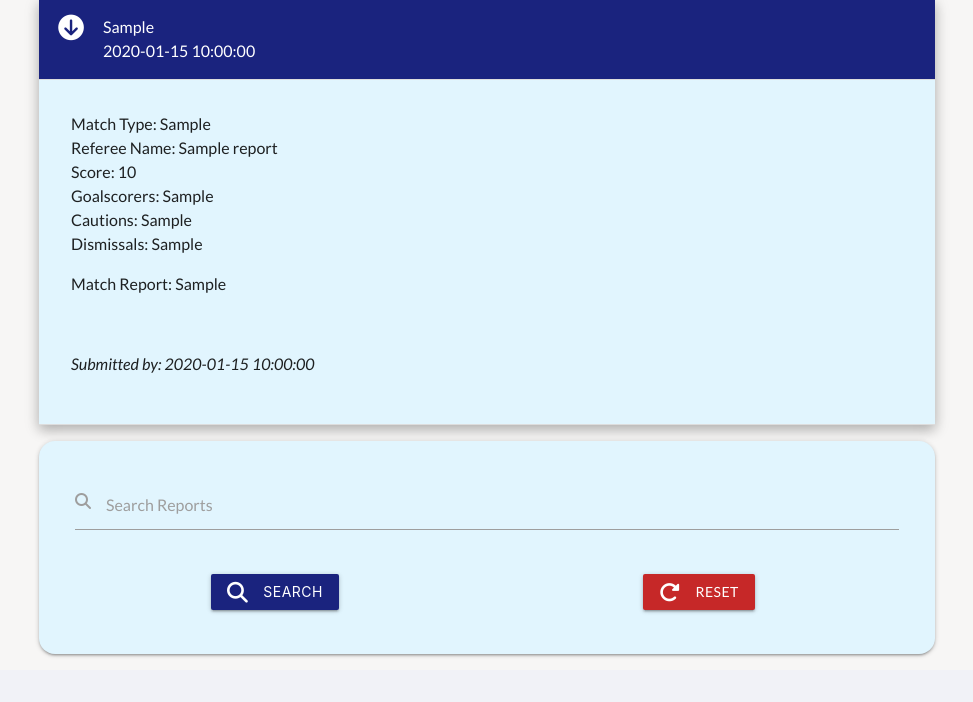
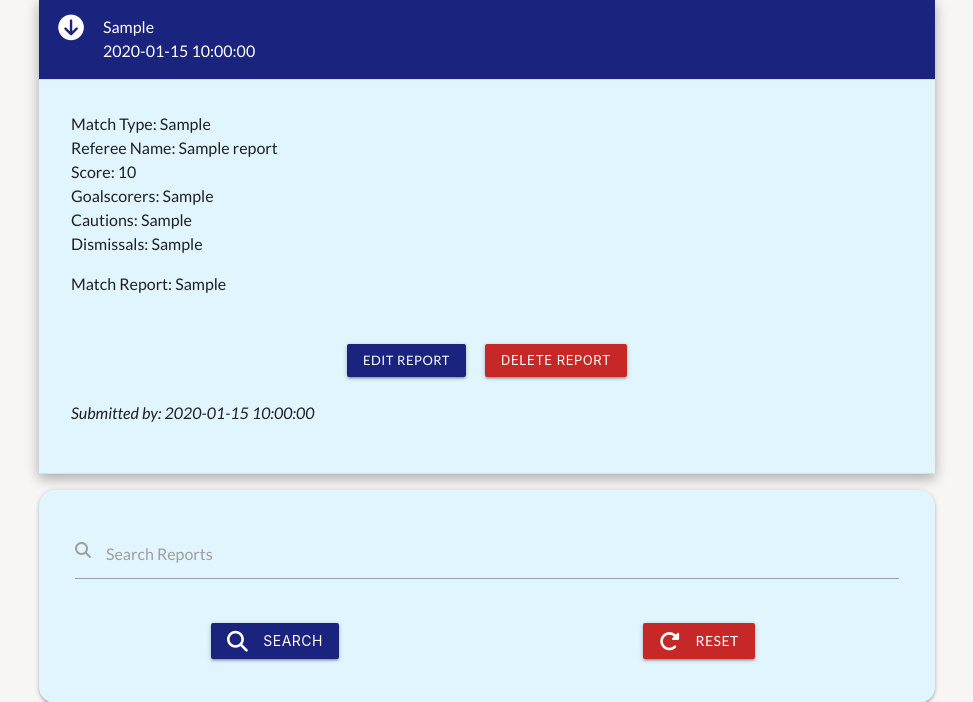
Before and after one commit to adamparker75/Ref_Report, a Flask app: page /admin_search in a window 1280 px wide, after a click that opens the changed part. Shown: the part 502-1204 px from the top of the page, without its empty margins (153-1126 px from the left). Before the commit the page ends 1159 px from the top, so only its background shows below. Run offline with Flask 2, Linux system fonts and the light colour scheme; a database or web service that is not in the repository returns one stand-in record (values such as "Sample title"); some libraries are stand-ins or nearby versions.

Commit message:
Changes so only logged in users can edit and delete reports

```diff
--- a/app.py
+++ b/app.py
@@ -17,34 +17,41 @@ app.secret_key = os.environ.get("SECRET_KEY")
 
 mongo = PyMongo(app)
 
+ADMIN_USERNAME = "admin"
+
+
+# --------- Helpers -----------
+def is_admin() -> bool:
+    user = session.get('user')
+    return user and user == ADMIN_USERNAME
+
+
+def is_logged_in():
+    return session.get('user')
+
 
 # Error Handlers
 @app.errorhandler(404)
 def not_found(e):
-
     """
     Returns the error 404 template if the
     app gets a 404 not found error.
     """
-
     return render_template("error_404.html")
 
 
 @app.errorhandler(Exception)
 def server_error(e):
-
     """
     Returns the error 500 template if the
     app gets any other exceptions.
     """
-
     return render_template("error_500.html")
 
 
 # Homepage function
 @app.route("/")
 def index():
-
     return render_template("index.html")
 
 
@@ -58,8 +65,10 @@ def get_reports():
 # Admin Reports route
 @app.route("/admin_reports")
 def admin_reports():
-    # Calls the get reports function
-    return get_reports_admin_or_user("admin_reports.html")
+    if is_admin():
+        # Calls the get reports function
+        return get_reports_admin_or_user("admin_reports.html")
+    return redirect(url_for("login"))
 
 
 # Get reports function
@@ -204,35 +213,45 @@ def submit_report():
 # Edit Report function
 @app.route("/edit_report/<report_id>", methods=["GET", "POST"])
 def edit_report(report_id):
-    if request.method == "POST":
-        update = {
-            "referee_name": request.form.get("referee_name"),
-            "report_date": request.form.get("report_date"),
-            "match_type": request.form.get("match_type"),
-            "report_fixture": request.form.get("report_fixture"),
-            "report_score": request.form.get("report_score"),
-            "report_scorers": request.form.get("report_scorers"),
-            "report_cautions": request.form.get("report_cautions"),
-            "report_dismissals": request.form.get("report_dismissals"),
-            "report_report": request.form.get("report_report"),
-            "created_by": session["user"]
-        }
-        # Updates the report by using it's id key
-        mongo.db.reports.update({"_id": ObjectId(report_id)}, update)
-        flash("Report successfully updated!", "success")
-        return redirect(url_for("get_reports"))
-    # Finds the report by using it's unique id key
-    report = mongo.db.reports.find_one({"_id": ObjectId(report_id)})
-    match = mongo.db.match.find().sort("match_type", 1)
-    # Tells the page which specific report to modify
-    return render_template("/edit_report.html", report=report, match=match)
+    # Check if the user is logged in
+    user = session.get('user')
+    if user:
+        report = mongo.db.reports.find_one({"_id": ObjectId(report_id)})
+
+        # Check if the user is the author or admin
+        if user in [ADMIN_USERNAME, report['created_by']]:
+            if request.method == "POST":
+                update = {
+                    "referee_name": request.form.get("referee_name"),
+                    "report_date": request.form.get("report_date"),
+                    "match_type": request.form.get("match_type"),
+                    "report_fixture": request.form.get("report_fixture"),
+                    "report_score": request.form.get("report_score"),
+                    "report_scorers": request.form.get("report_scorers"),
+                    "report_cautions": request.form.get("report_cautions"),
+                    "report_dismissals": request.form.get("report_dismissals"),
+                    "report_report": request.form.get("report_report"),
+                    "created_by": session["user"]
+                }
+                # Updates the report by using it's id key
+                mongo.db.reports.update({"_id": ObjectId(report_id)}, update)
+                flash("Report successfully updated!", "success")
+                return redirect(url_for("get_reports"))
+            # Finds the report by using it's unique id key
+            report = mongo.db.reports.find_one({"_id": ObjectId(report_id)})
+            match = mongo.db.match.find().sort("match_type", 1)
+            # Tells the page which specific report to modify
+            return render_template(
+                "/edit_report.html", report=report, match=match)
+    return redirect(url_for("login"))
 
 
 @app.route("/delete_report/<report_id>")
 def delete_report(report_id):
-    # Removes a specific report by using the report id
-    mongo.db.reports.remove({"_id": ObjectId(report_id)})
-    flash("Report succesfully deleted!", "success")
+    if is_logged_in():
+        # Removes a specific report by using the report id
+        mongo.db.reports.remove({"_id": ObjectId(report_id)})
+        flash("Report succesfully deleted!", "success")
     return redirect(url_for("get_reports"))
 
 
--- a/templates/admin_reports.html
+++ b/templates/admin_reports.html
@@ -30,17 +30,15 @@
 			<strong>Dismissals:</strong> {{ report.report_dismissals }}<br>
 			<p> <strong>Match Report:</strong> {{ report.report_report }}</p><br>
 			<!-- Edit and Delete Buttons-->
-			{% if session.user|lower == report.created_by|lower %}
 			<div class="center-align">
 				<a href="{{ url_for('edit_report', report_id=report._id) }}"
 					class="btn-small center-align indigo darken-4">Edit Report</a>
-				<button data-target="modal3" class="btn-small modal-trigger red darken-3">Delete Report</button>
+				<button data-target="{{ report._id }}" class="btn-small modal-trigger red darken-3">Delete Report</button>
 			</div>
-			{% endif %}
-			<p><em>Submitted by: {{ report.created_by }}</em></p>
-		</div>
+			    <p><em>Submitted by: {{ report.created_by }}</em></p>
+		    </div>
 		<!-- Modal to check if the report should be deleted-->
-		<div id="modal3" class="modal">
+		<div id="{{ report._id }}" class="modal">
 			<div class="modal-content light-blue lighten-5">
 				<div class="row">
 					<div class="col s12 center-align">
```
Also changed, not shown: templates/reports.html (+4 -5 lines), README.md.
